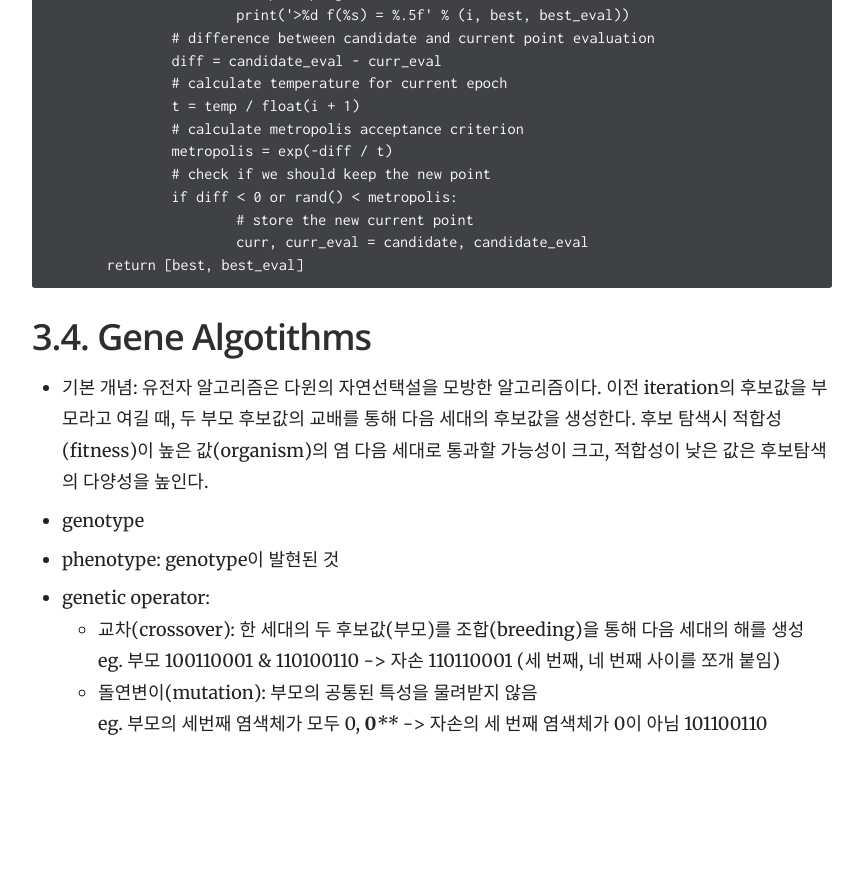
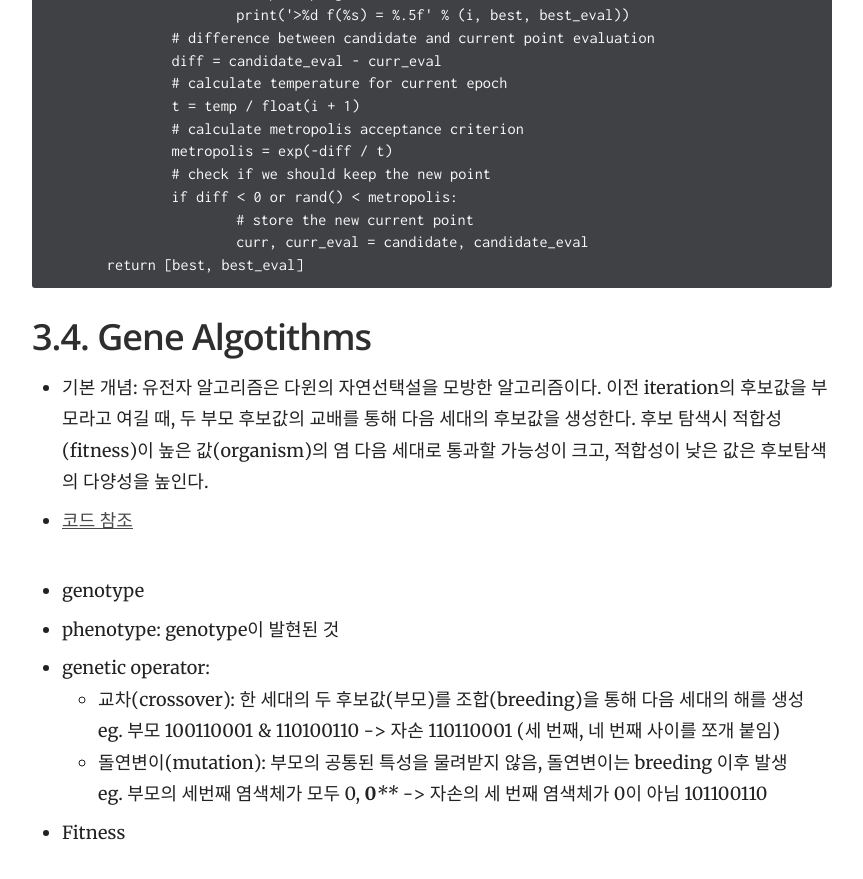
Before and after one commit to yrk3434/yrk3434.github.io, a Jekyll site: the page built from _docs/Theory/Computational Statistics_Optimization.md, in a window 1280 px wide and 900 px high, scrolled down 12954 px. Shown: the top 879 px of the window, without its empty margins (358-1221 px from the left). Built offline with Jekyll 4.4.1, drawn with Linux system fonts in a browser that asks for light colours; formulas are drawn with MathJax 3; before the commit the page ends 13745 px from its top, so only the background shows below that.

Commit message:
Update Computational Statistics_Optimization.md

```diff
--- a/_docs/Theory/Computational Statistics_Optimization.md
+++ b/_docs/Theory/Computational Statistics_Optimization.md
@@ -383,10 +383,13 @@ def simulated_annealing(objective, bounds, n_iterations, step_size, temp):
 
 ## 3.4. Gene Algotithms
 - 기본 개념: 유전자 알고리즘은 다윈의 자연선택설을 모방한 알고리즘이다. 이전 iteration의 후보값을 부모라고 여길 때, 두 부모 후보값의 교배를 통해 다음 세대의 후보값을 생성한다. 후보 탐색시 적합성(fitness)이 높은 값(organism)의 염 다음 세대로 통과할 가능성이 크고, 적합성이 낮은 값은 후보탐색의 다양성을 높인다.
+- [코드 참조](https://machinelearningmastery.com/simple-genetic-algorithm-from-scratch-in-python/)
+<br/>
 - genotype
 - phenotype: genotype이 발현된 것
 - genetic operator:
 	- 교차(crossover): 한 세대의 두 후보값(부모)를 조합(breeding)을 통해 다음 세대의 해를 생성 <br/>
 	eg. 부모 100110001 & 110100110 -> 자손 110110001 (세 번째, 네 번째 사이를 쪼개 붙임)
-	- 돌연변이(mutation): 부모의 공통된 특성을 물려받지 않음 <br/>
+	- 돌연변이(mutation): 부모의 공통된 특성을 물려받지 않음, 돌연변이는 breeding 이후 발생 <br/>
 	eg. 부모의 세번째 염색체가 모두 0, **0****** -> 자손의 세 번째 염색체가 0이 아님 101100110
+- Fitness
```
